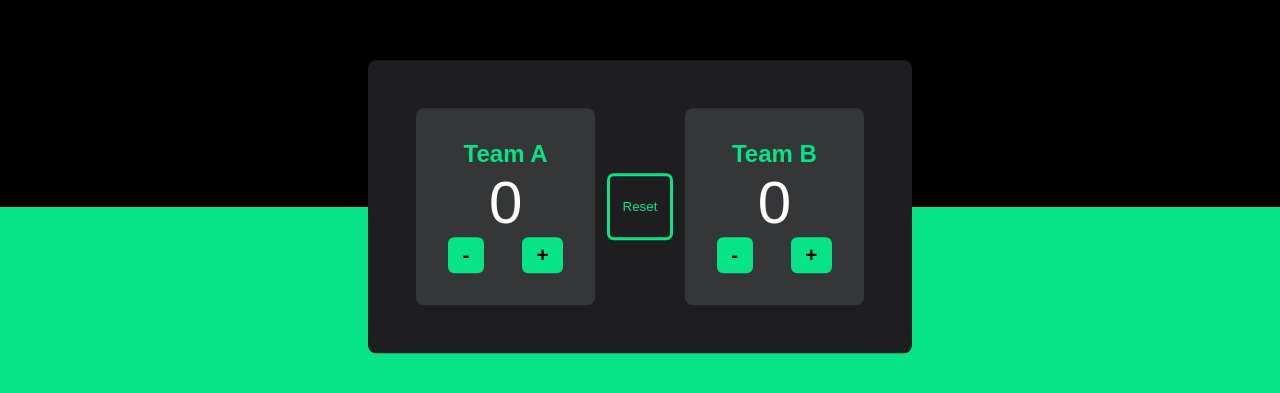
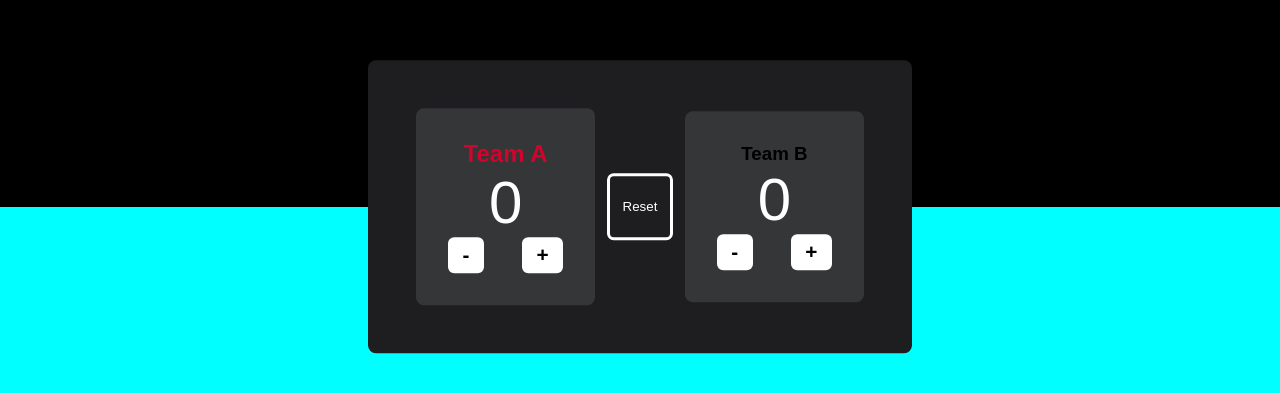
Before and after one commit to Ikuerowodamilare/Scores, a plain HTML site: page index.html in a window 1280 px wide. Shown: the part 193-586 px from the top of the page. Drawn offline with Linux system fonts and the light colour scheme.

Commit message:
first commit

```diff
--- a/index.html
+++ b/index.html
@@ -24,7 +24,7 @@
         <button id="reset-btn" onclick="resetScores()">Reset</button>
 
         <div class="Team">
-            <h2>Team B</h2>
+            <h3>Team B</h3>
             <p id="teamBScore">0</p>
             <div class="btn-container">
                 <button onclick="decrementScore('teamB')">-</button>
--- a/style.css
+++ b/style.css
@@ -6,7 +6,7 @@
 }
 body {
     height: 100vh;
-    background: linear-gradient(#000000 50%, #07e387 50%);
+    background: linear-gradient(#000000 50%, #00FFFF 50%);
 }
 .Scoreboard {
 background-color: #1e1e21;
@@ -32,15 +32,19 @@ button {
 }
 #reset-btn {
     background-color: transparent;
-    border: 3px solid #07e387;
-    color: #07e387;
+    border: 3px solid white;
+    color: white;
     height: 5em;
     width: 5em;
     margin: auto;
     border-radius: 00.5em;
 }
 .Team h2 {
-    color: #07e387;
+    color: #D2042D;
+
+.Team h3 {
+    color: #ffffff;
+}
 }
 .Team p {
     color: #ffffff;
@@ -52,7 +56,7 @@ button {
     justify-content: space-between;
 }
 .Team button {
-    background-color: #07e387;
+    background-color: white;
     border: none;
     outline: none;
     padding: 0.3em 0.7em;
```
